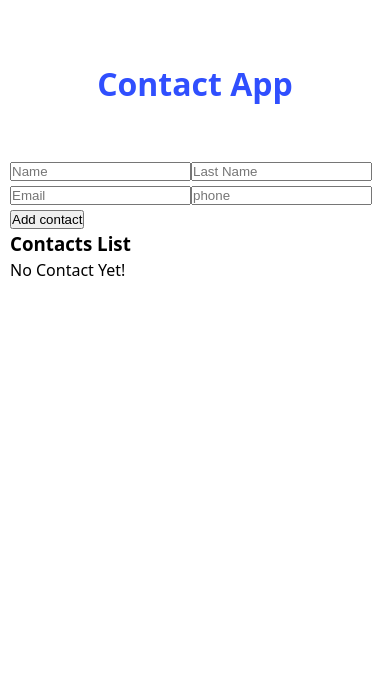
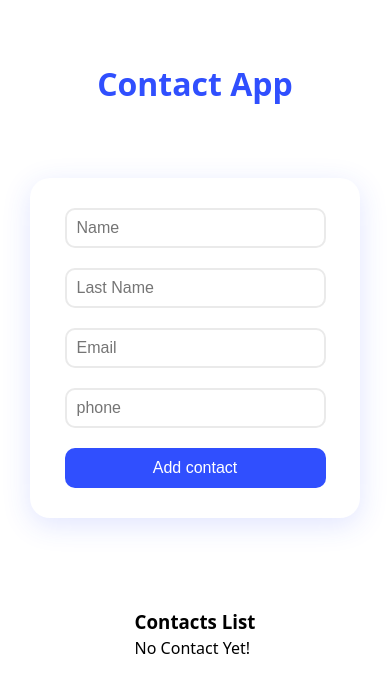
Before and after one commit to Haniyeh-Afrasiyabi/Contact-app, a React (Vite) app: page / in a window 390 px wide. Shown: the top 692 px of the page. Built offline with nearby package versions, Linux system fonts and the light colour scheme.

Commit message:
Adding css to the form and making it responsive

```diff
--- a/src/components/Contacts.jsx
+++ b/src/components/Contacts.jsx
@@ -2,6 +2,7 @@ import { useState } from "react";
 import ContactsList from "./ContactsList";
 import inputs from "../constants/inputs";
 import { v4 } from "uuid";
+import styles from "./contacts.module.css";
 
 function Contacts() {
   const [contacts, setContacts] = useState([]);
@@ -48,8 +49,8 @@ function Contacts() {
   };
 
   return (
-    <div>
-      <div>
+    <div className={styles.container}>
+      <div className={styles.form}>
         {inputs.map((input, index) => (
           <input
             key={index}
@@ -63,7 +64,7 @@ function Contacts() {
 
         <button onClick={addHandler}>Add contact</button>
       </div>
-      <div>{alert && <p>{alert}</p>}</div>
+      <div className={styles.alert}>{alert && <p>{alert}</p>}</div>
       <ContactsList contacts={contacts} deleteHandler={deleteHandler} />
     </div>
   );
--- /dev/null
+++ b/src/components/contacts.module.css
@@ -0,0 +1,74 @@
+.container {
+  display: flex;
+  flex-direction: column;
+  align-items: center;
+}
+
+.form {
+  display: flex;
+  flex-wrap: wrap;
+  align-items: center;
+  justify-content: center;
+  padding: 20px;
+  margin: 20px;
+  border-radius: 20px;
+  box-shadow: #304ffe25 0px 7px 29px 0px;
+}
+
+.form input {
+  width: 45%;
+  height: 40px;
+  padding: 10px;
+  margin: 10px;
+  border: 2px solid #eaeaea;
+  border-radius: 10px;
+  color: #304ffe;
+  font-size: 1rem;
+  outline: none;
+}
+
+.form input:focus {
+  border: 2px solid #304ffe;
+}
+
+.form button {
+  width: calc(90% + 20px);
+  height: 40px;
+  padding: 10px;
+  margin: 10px 0;
+  cursor: pointer;
+  background-color: #304ffe;
+  color: #fff;
+  border: none;
+  border-radius: 10px;
+  font-size: 1rem;
+  transition: 0.2s all ease-in-out;
+}
+
+.form button:hover {
+  box-shadow: #0c2ad487 0px 7px 29px 0px;
+}
+
+.alert {
+  width: 100%;
+  height: 40px;
+  margin: 5px 0 25px;
+}
+
+.alert p {
+  background-color: #ffebee;
+  color: #f44336;
+  width: 100%;
+  padding: 10px;
+  border-radius: 10px;
+}
+
+@media (max-width: 500px) {
+  .form input {
+    width: 90%;
+  }
+
+  .form button {
+    width: 90%;
+  }
+}
```
